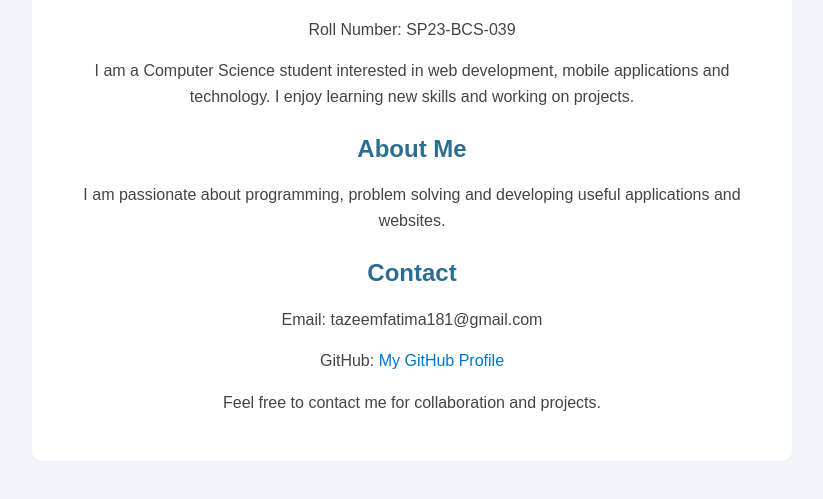
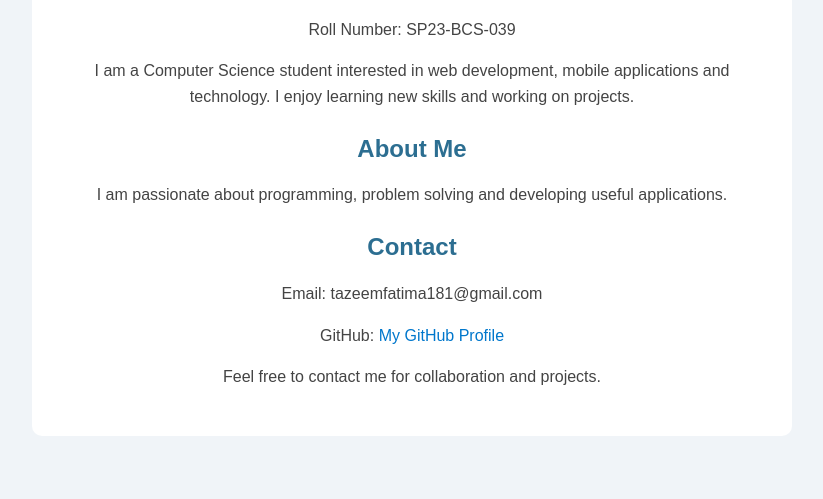
Before and after one commit to Tazeem-a/devops-a2-039, a plain HTML site: page index.html in a window 1280 px wide. Shown: the part 171-670 px from the top of the page, without its empty margins (228-1051 px from the left). Drawn offline with Linux system fonts and the light colour scheme.

Commit message:
Test pull request webhook

```diff
--- a/index.html
+++ b/index.html
@@ -27,7 +27,7 @@
             <h2>About Me</h2>
             <p>
                 I am passionate about programming, problem solving
-                and developing useful applications and websites.
+                and developing useful applications.
             </p>
         </section>
 
```
